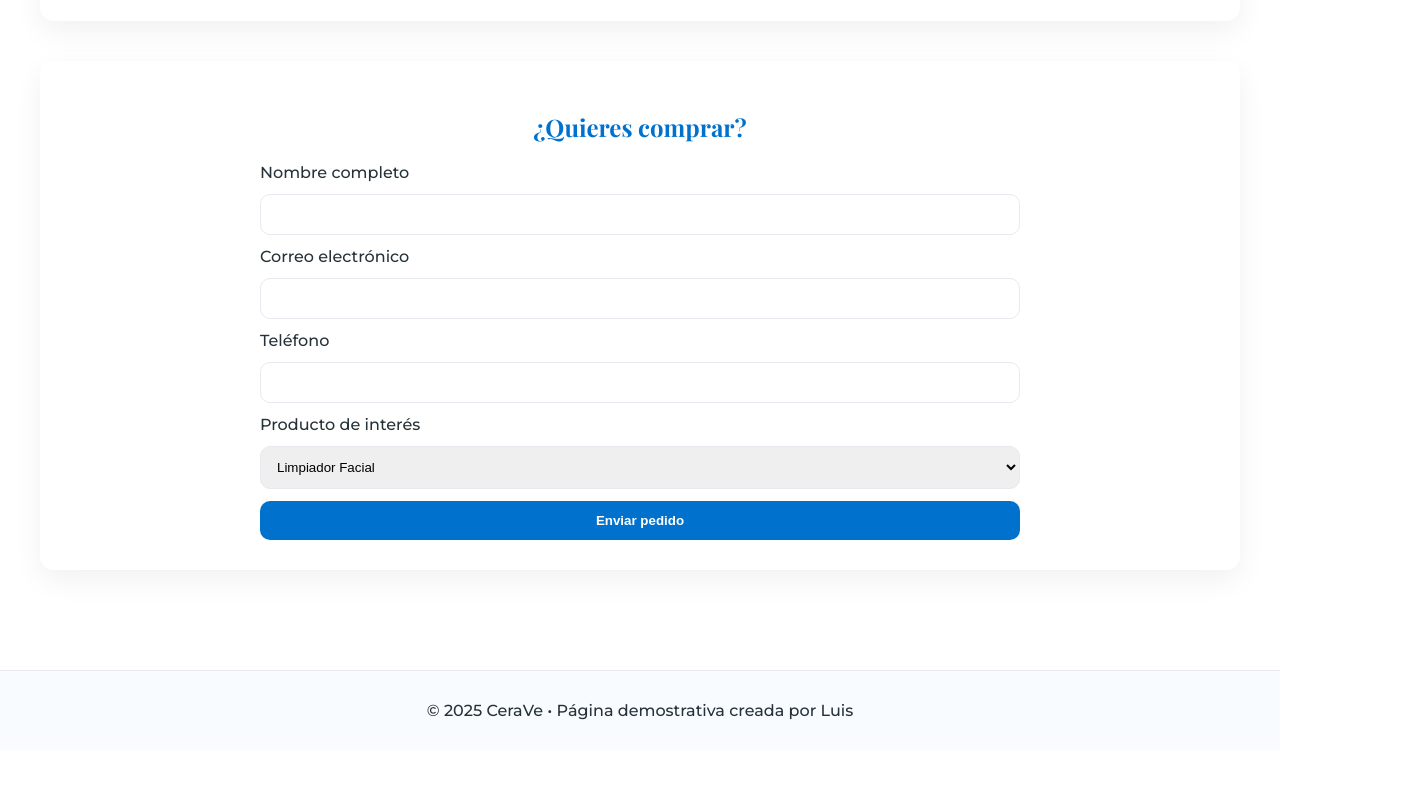
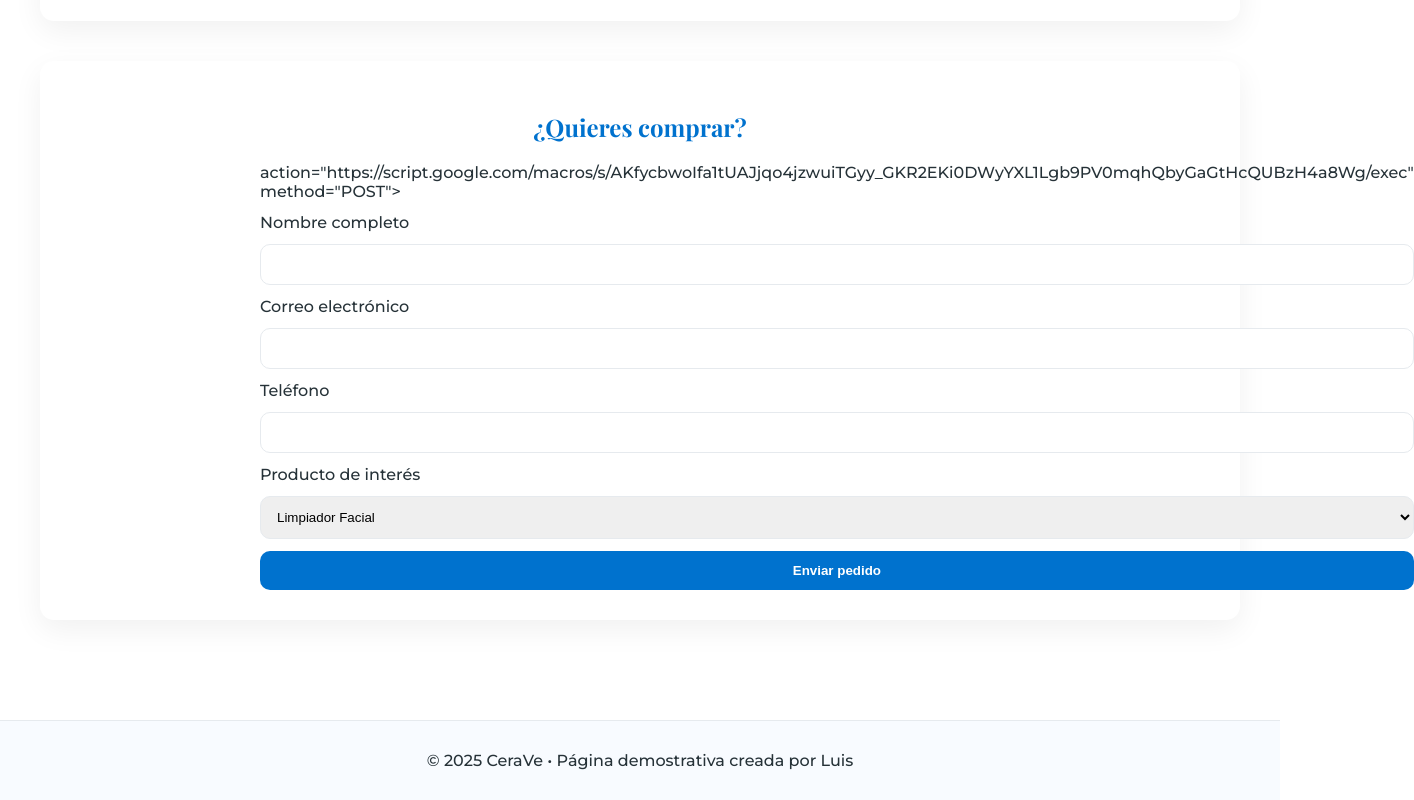
Before and after one commit to luiscastillo-dev/formulario_2, a plain HTML site: page index.html in a window 1280 px wide. Shown: the part 1886-2686 px from the top of the page, 1414 px wide, since content can reach past the window. Before the commit the page ends 2636 px from the top, so only its background shows below. Drawn offline with nearby package versions, Linux system fonts and the light colour scheme.

Commit message:
Update index.html

```diff
--- a/index.html
+++ b/index.html
@@ -239,7 +239,7 @@
   <section class="card" id="formulario">
     <h2>¿Quieres comprar?</h2>
 
-    <form>
+    <form> action="https://script.google.com/macros/s/AKfycbwoIfa1tUAJjqo4jzwuiTGyy_GKR2EKi0DWyYXL1Lgb9PV0mqhQbyGaGtHcQUBzH4a8Wg/exec" method="POST">
       <label>Nombre completo</label>
       <input type="text" required>
 
```
